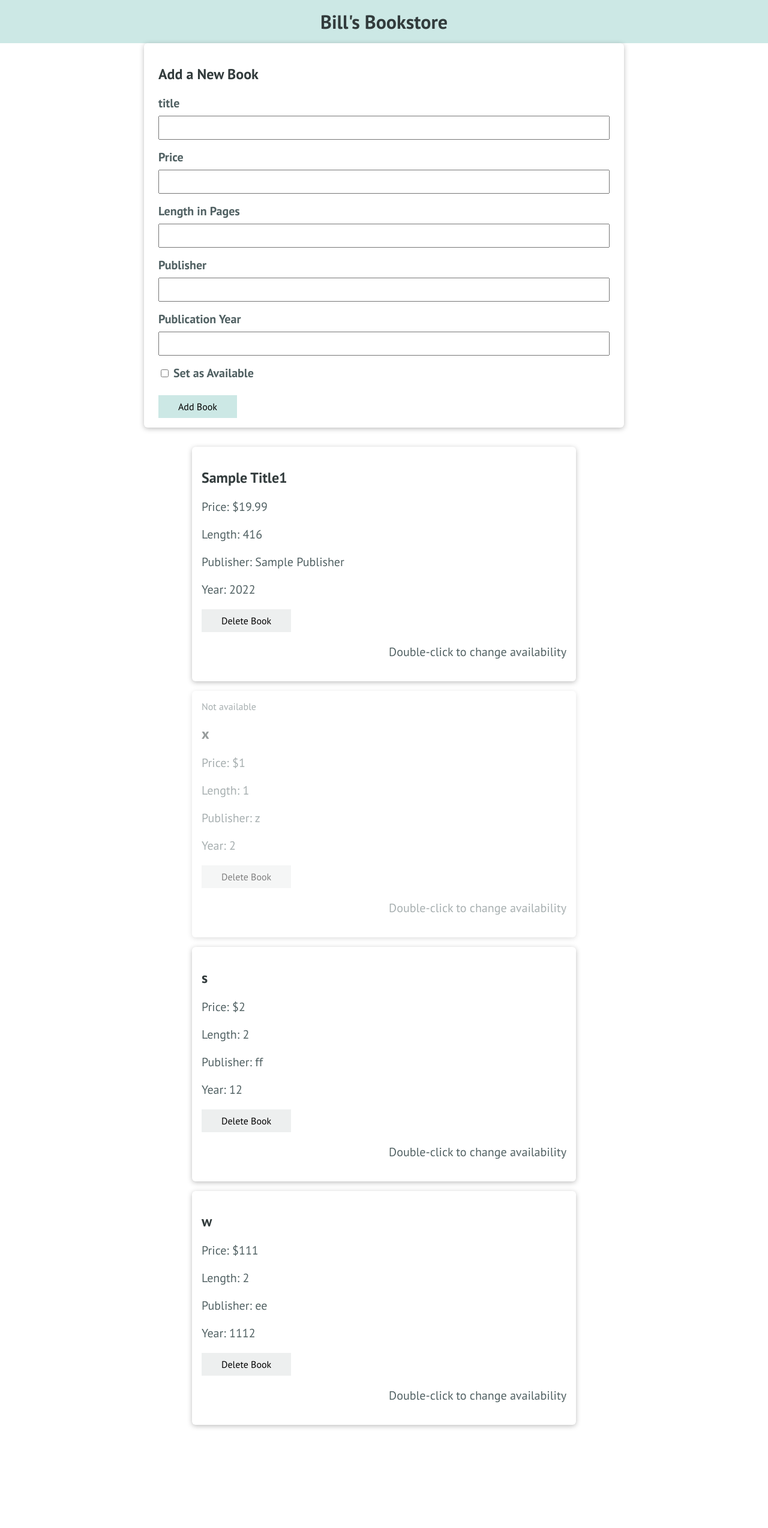
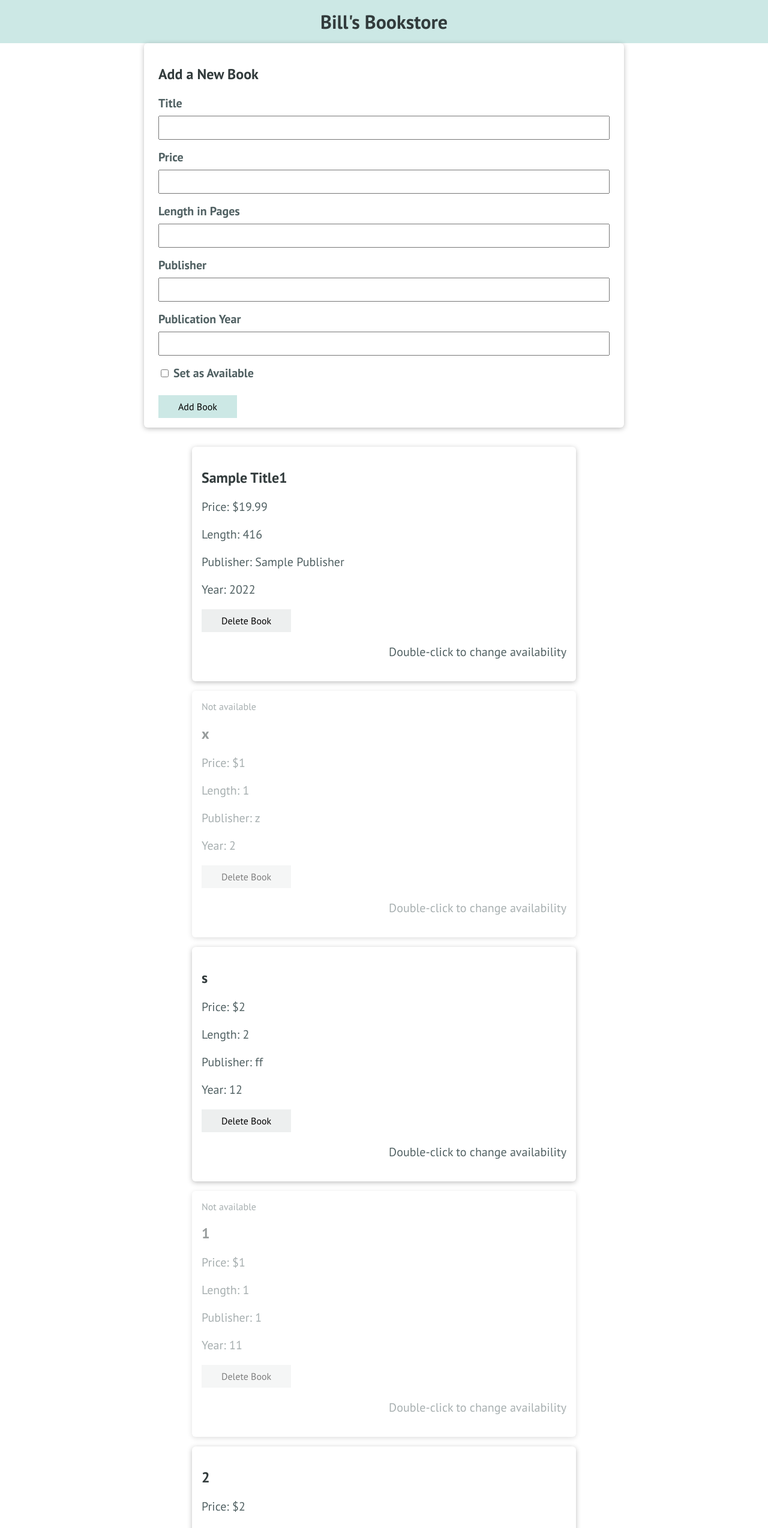
Before and after one commit to VinczeChris-FS/final-project, a React (Create React App) app in the folder frontend/: page / in a window 1280 px wide. Shown: the top 2548 px of the page at 60% size. Before the commit the page ends 2408 px from the top, so only its background shows below. Built offline with nearby package versions, Linux system fonts and the light colour scheme; data requests are answered from the project's data file.

Commit message:
Added alert for book added

```diff
--- a/frontend/db.json
+++ b/frontend/db.json
@@ -28,13 +28,40 @@
       "id": 3
     },
     {
-      "title": "w",
-      "price": 111,
+      "title": "1",
+      "price": 1,
+      "length": 1,
+      "publisher": "1",
+      "year": 11,
+      "inStock": false,
+      "id": 4
+    },
+    {
+      "title": "2",
+      "price": 2,
       "length": 2,
-      "publisher": "ee",
-      "year": 1112,
+      "publisher": "2",
+      "year": 2,
       "inStock": true,
-      "id": 4
+      "id": 5
+    },
+    {
+      "title": "1",
+      "price": 1,
+      "length": 1,
+      "publisher": "1",
+      "year": 1,
+      "inStock": true,
+      "id": 6
+    },
+    {
+      "title": "2",
+      "price": 2,
+      "length": 2,
+      "publisher": "2",
+      "year": 2,
+      "inStock": true,
+      "id": 7
     }
   ]
 }
--- a/frontend/src/App.js
+++ b/frontend/src/App.js
@@ -45,6 +45,7 @@ function App() {
     const data = res.data;
     // Set useState hook to copy with spread and add new object
     setBooks([...books, data]);
+    alert("Book Added");
 
     // ID no longer needed
     // console.log(passedBook);
--- a/frontend/src/components/AddBook.js
+++ b/frontend/src/components/AddBook.js
@@ -66,7 +66,7 @@ function AddBook(props) {
       <form onSubmit={submitHandler}>
         <FormField
           type="text"
-          label="title"
+          label="Title"
           id="title"
           value={title}
           onChange={titleChangeHandler}
```
